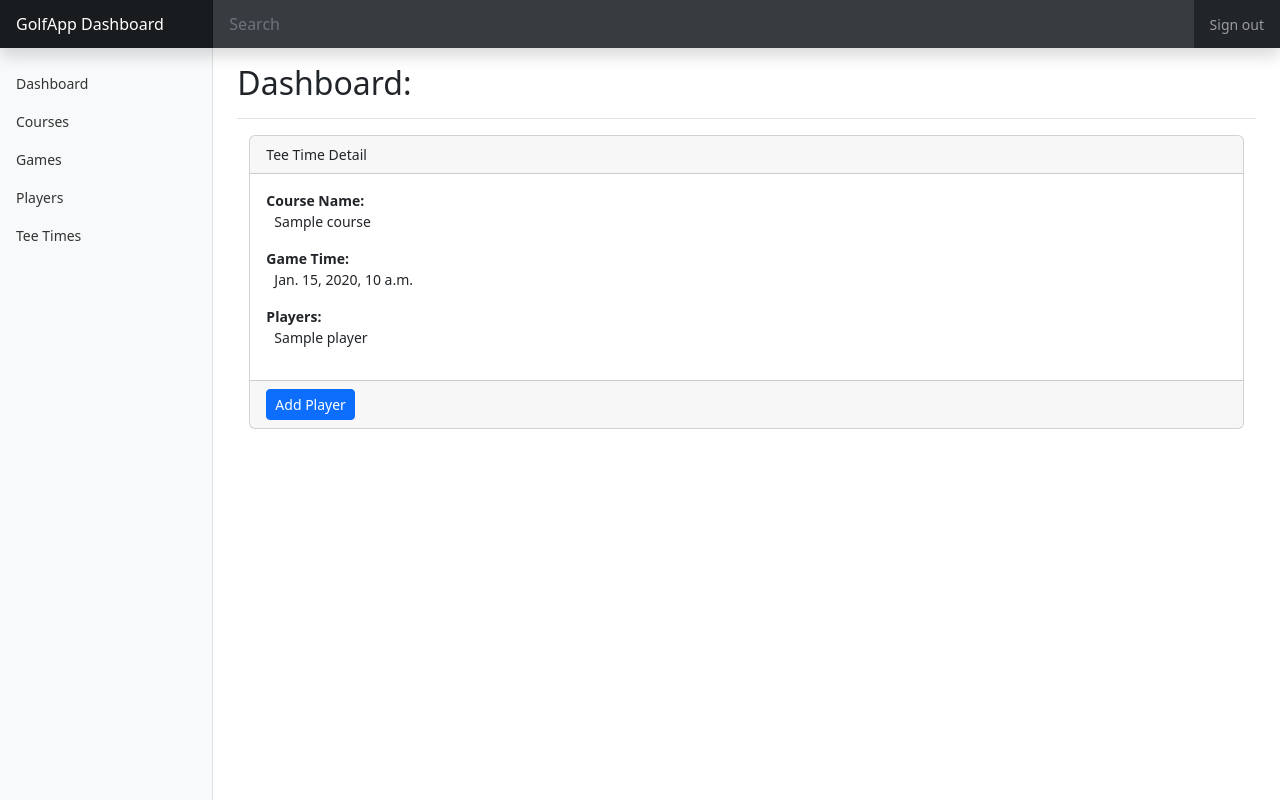
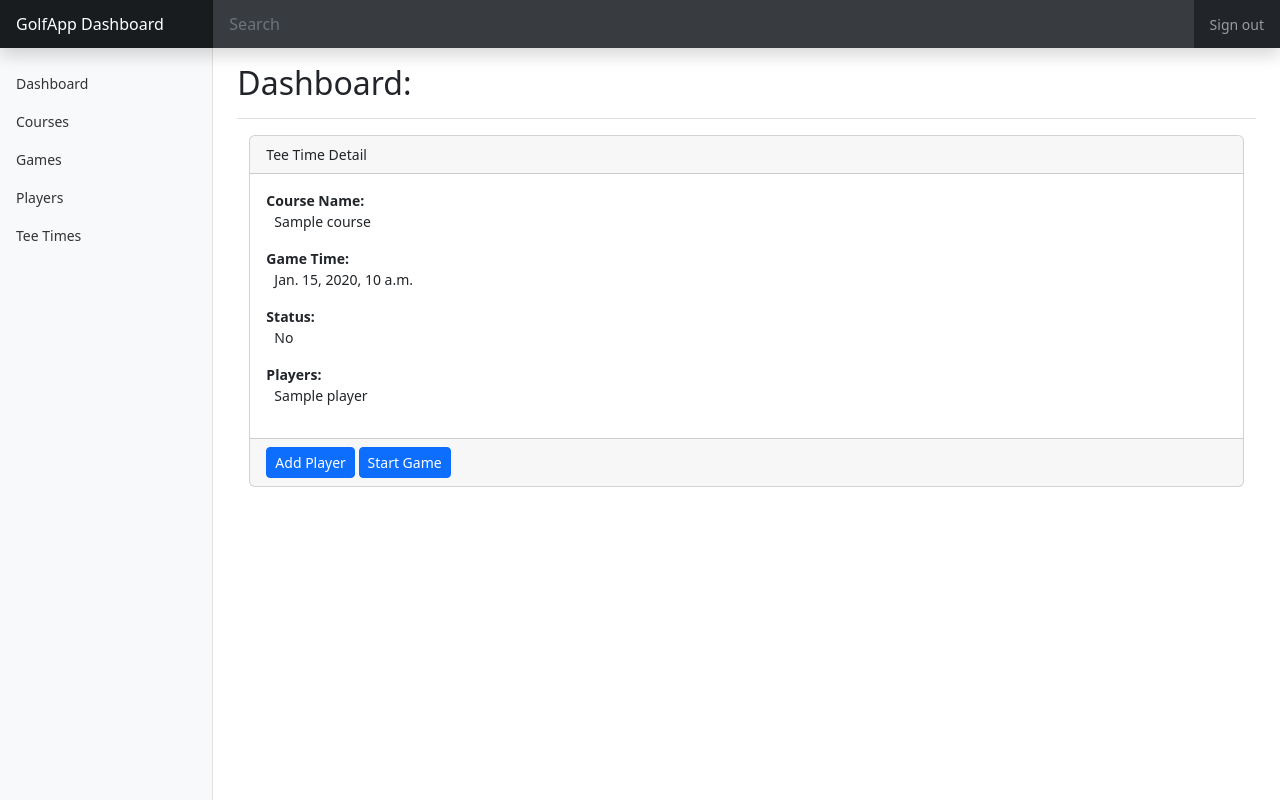
Before and after one commit to rlaneyjr/DjangoGolf, a Django app: template app/dashboard/templates/dashboard/tee-time-detail.html in a window 1280 px wide. Run offline with Django 4.2, Linux system fonts and the light colour scheme; the template is opened without the code that fills it: most values are stand-ins (such as "Sample title", 1, 10 or a date in 2020).

Commit message:
[#15] We can now create a game from a tee time in the dashboard

```diff
--- a/app/dashboard/templates/dashboard/tee-time-detail.html
+++ b/app/dashboard/templates/dashboard/tee-time-detail.html
@@ -17,19 +17,23 @@
                     <span class="ps-2">{{teetime_data.tee_time}}</span>
                 </div>
                 <div class="mb-3">
+                    <label class="fw-bold d-block">Status:</label>
+                    <span class="ps-2">{{teetime_data.is_active|yesno:"Yes,No"}}</span>
+                </div>
+                <div class="mb-3">
                     <label class="fw-bold d-block">Players:</label>
                     {% if teetime_data.players.all %}
                         {% for player in teetime_data.players.all %}
-                            <p class="ps-2">{{player.name}}</p>
+                            <p class="ps-2 mb-0">{{player.name}}</p>
                         {% endfor %}
                     {% else %}
                         <span class="ps-2">No Players Added Yet</span>
                     {% endif %}
-
                 </div>
             </div>
             <div class="card-footer">
                 <button class="btn btn-primary btn-sm" data-bs-toggle="modal" data-bs-target="#add-player-modal">Add Player</button>
+                <button class="btn btn-primary btn-sm" data-bs-toggle="modal" data-bs-target="#start-game-modal">Start Game</button>
             </div>
         </div>
     </div>
@@ -53,6 +57,24 @@
             <div class="modal-footer">
                 <button type="button" class="btn btn-secondary" data-bs-dismiss="modal">Close</button>
                 <button type="button" class="btn btn-primary" id="add-player-button">Add</button>
+            </div>
+        </div>
+    </div>
+</div>
+
+<div class="modal fade" id="start-game-modal" tabindex="-1" aria-labelledby="start-game-modal-label" aria-hidden="true">
+    <div class="modal-dialog">
+        <div class="modal-content">
+            <div class="modal-header">
+                <h5 class="modal-title" id="start-game-modal-label">Start game?</h5>
+                <button type="button" class="btn-close" data-bs-dismiss="modal" aria-label="Close"></button>
+            </div>
+            <div class="modal-body">
+                Are you sure you want to start this game?
+            </div>
+            <div class="modal-footer">
+                <button type="button" class="btn btn-secondary" data-bs-dismiss="modal">Close</button>
+                <button type="button" class="btn btn-primary" id="start-game-confirm-button">Start</button>
             </div>
         </div>
     </div>
@@ -92,5 +114,31 @@
             window.location.reload(true);
         }
     });
+
+    document.getElementById("start-game-confirm-button").addEventListener("click", async () => {
+        const data = {
+            "tee_time_id": teeTimeId,
+            "action": "start-game",
+        };
+
+        const response = await fetch(teeTimeManageUrl, {
+            method: "POST",
+            headers: {
+                "X-CSRFToken": csrfToken,
+                "Content-Type": "application/json"
+            },
+            body: JSON.stringify(data)
+        });
+
+        if (!response.ok) {
+            console.log("Error");
+            return;
+        }
+
+        const jsonData = await response.json();
+        if (jsonData.status == "success") {
+            window.location.reload(true);
+        }
+    });
 </script>
 {% endblock %}
```
Also changed, not shown: app/dashboard/views.py (+23 -1 lines).
